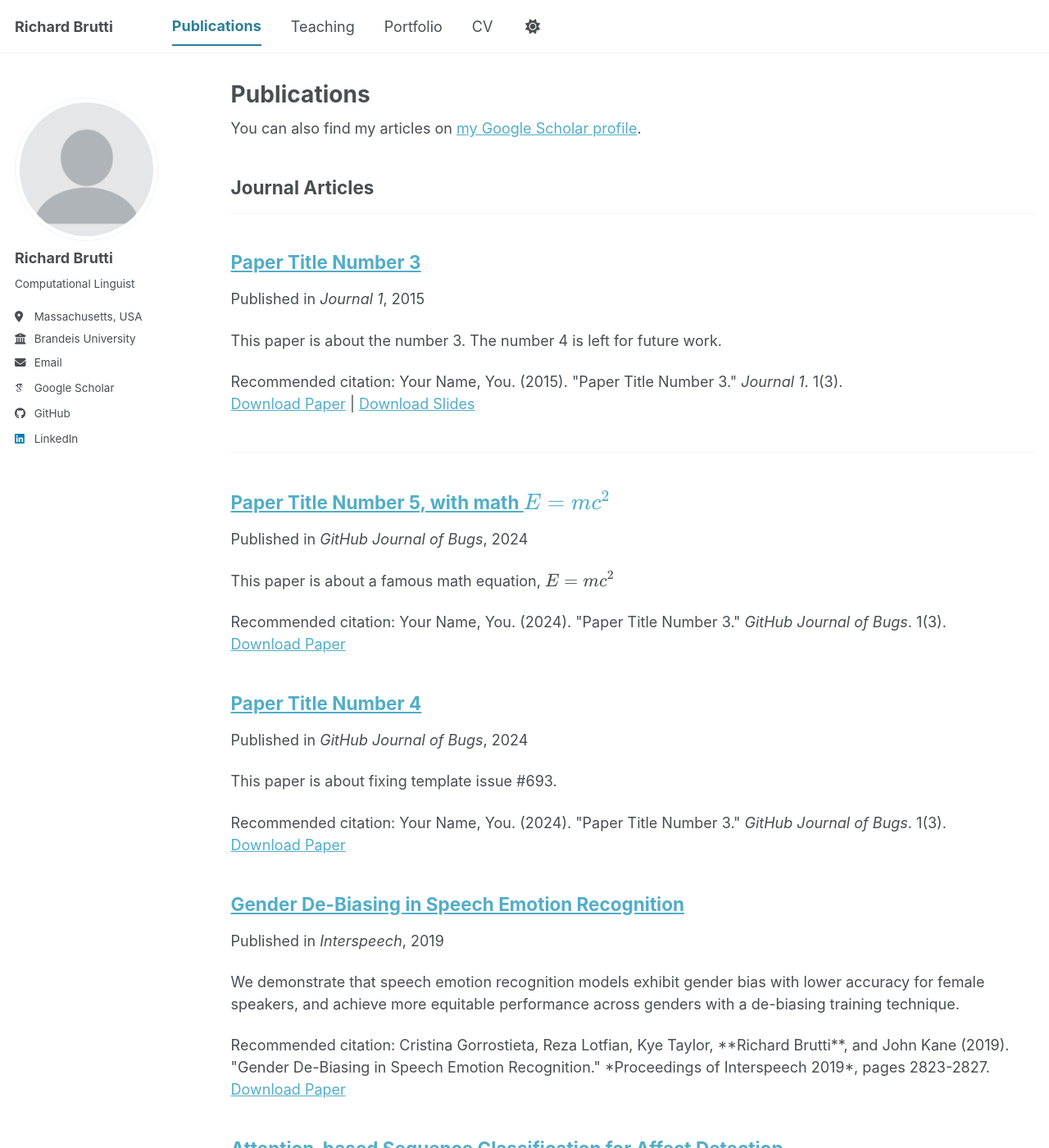
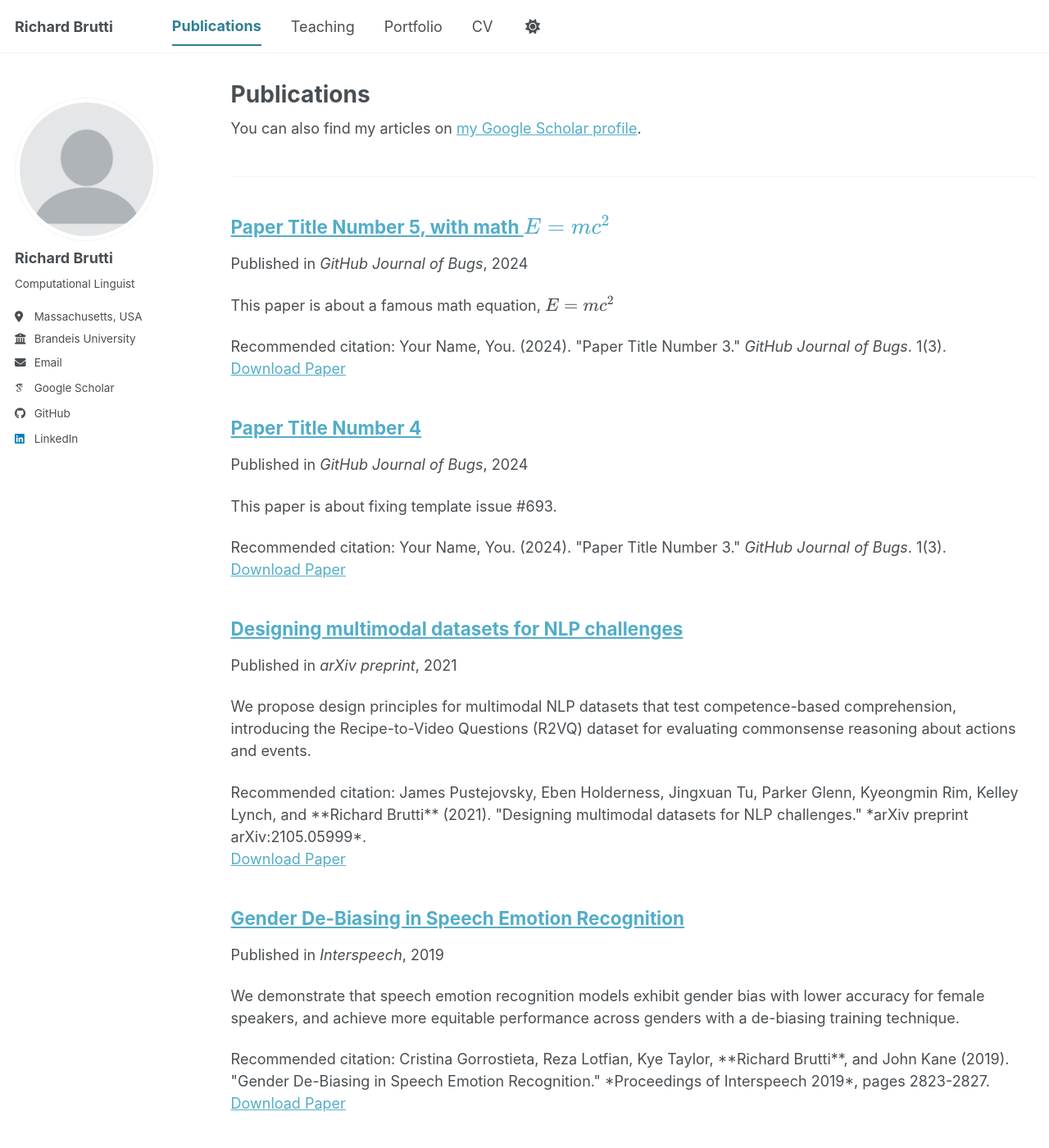
Before and after one commit to richardbrutti/richardbrutti.github.io, a Jekyll site: the page built from _pages/publications.html, in a window 1280 px wide and 1400 px high. Shown: the whole window at 82% size. Built offline with Jekyll 4.4.1, drawn with Linux system fonts in a browser that asks for light colours; some web fonts are replaced; a script bundle is joined from its source files by our own code; library files that are not in the unit come from our copies.

Commit message:
publications

```diff
--- a/_publications/2015-10-01-paper-title-number-3.md
+++ /dev/null
@@ -1,14 +0,0 @@
----
-title: "Paper Title Number 3"
-collection: publications
-category: manuscripts
-permalink: /publication/2015-10-01-paper-title-number-3
-excerpt: 'This paper is about the number 3. The number 4 is left for future work.'
-date: 2015-10-01
-venue: 'Journal 1'
-slidesurl: 'https://academicpages.github.io/files/slides3.pdf'
-paperurl: 'https://academicpages.github.io/files/paper3.pdf'
-citation: 'Your Name, You. (2015). &quot;Paper Title Number 3.&quot; <i>Journal 1</i>. 1(3).'
----
-
-The contents above will be part of a list of publications, if the user clicks the link for the publication than the contents of section will be rendered as a full page, allowing you to provide more information about the paper for the reader. When publications are displayed as a single page, the contents of the above "citation" field will automatically be included below this section in a smaller font.
--- /dev/null
+++ b/_publications/2021-Designing-multimodal-3.md
@@ -0,0 +1,14 @@
+---
+title: "Designing multimodal datasets for NLP challenges"
+collection: publications
+category: conferences
+permalink: /publication/2021-Designing-multimodal-3
+excerpt: 'We propose design principles for multimodal NLP datasets that test competence-based comprehension, introducing the Recipe-to-Video Questions (R2VQ) dataset for evaluating commonsense reasoning about actions and events.'
+date: 2021-05-12
+venue: 'arXiv preprint'
+#slidesurl: 'https://academicpages.github.io/files/slides3.pdf'
+paperurl: 'https://arxiv.org/pdf/2105.05999'
+citation: 'James Pustejovsky, Eben Holderness, Jingxuan Tu, Parker Glenn, Kyeongmin Rim, Kelley Lynch, and **Richard Brutti** (2021). "Designing multimodal datasets for NLP challenges." *arXiv preprint arXiv:2105.05999*.'
+---
+
+The contents above will be part of a list of publications, if the user clicks the link for the publication than the contents of section will be rendered as a full page, allowing you to provide more information about the paper for the reader. When publications are displayed as a single page, the contents of the above "citation" field will automatically be included below this section in a smaller font.
```
Also changed, not shown: _teaching/2024-spring-teaching-1.md (+1 -12 lines), _teaching/2025-spring-teaching-1.md (+1 -12 lines).
